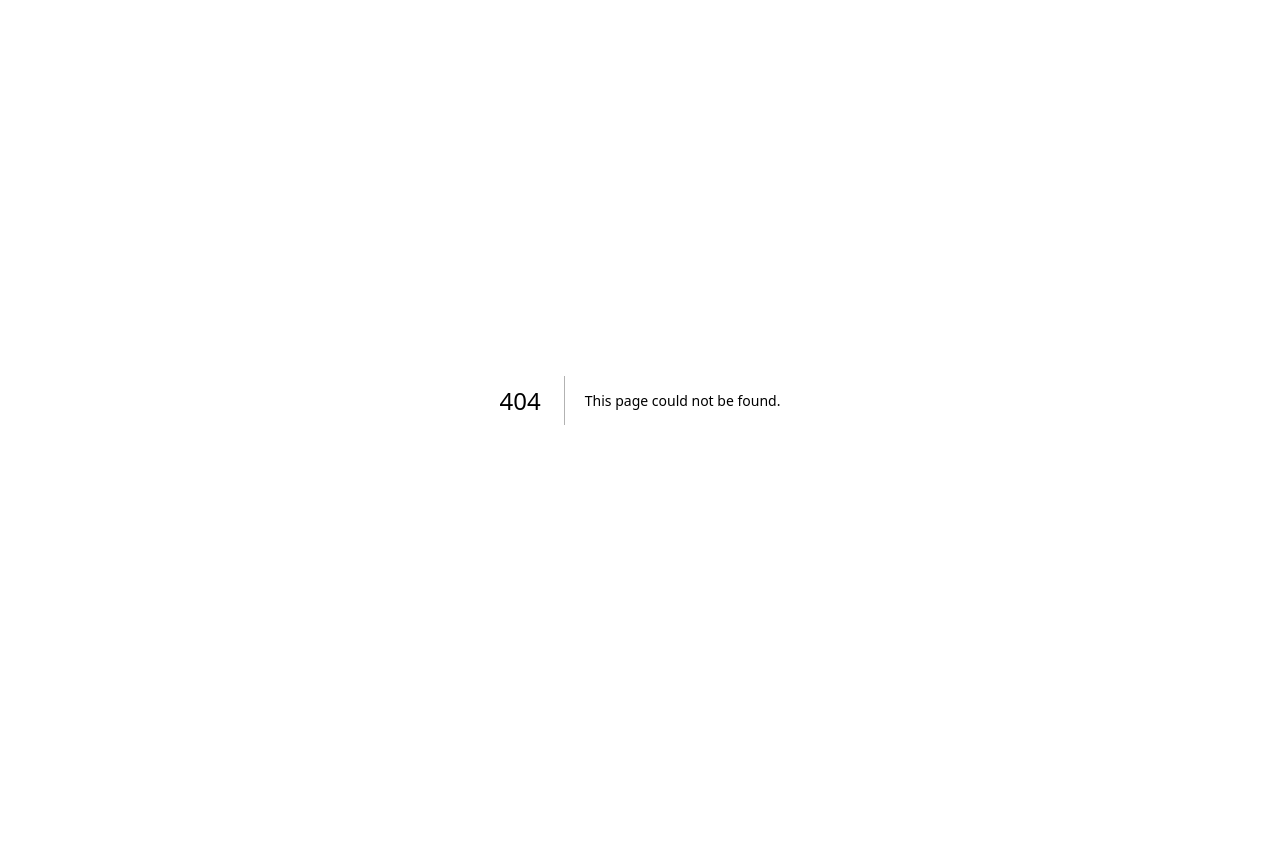
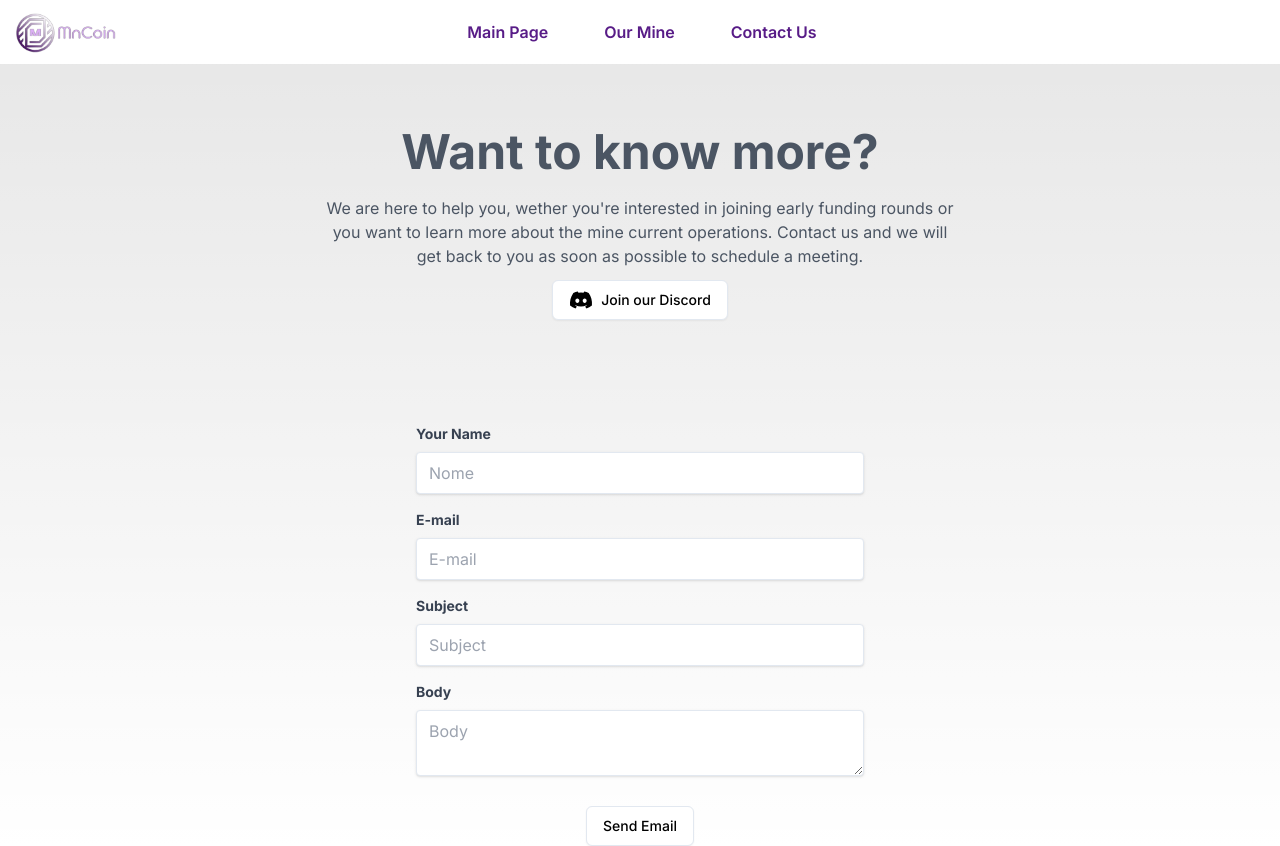
Before and after one commit to cadusaboya/mncoin, a Next.js app: page /contact in a window 1280 px wide. Before the commit this address had no page. Before the commit the page ends 800 px from the top, so only its background shows below. Built offline with nearby package versions, Linux system fonts and the light colour scheme.

Commit message:
First version of contact page

```diff
--- /dev/null
+++ b/app/contact/page.tsx
@@ -0,0 +1,24 @@
+import HeaderOthers from "@/components/Mine/HeaderOthers";
+import MainContact from "@/components/Contact/Main_Contact";
+import ContactForm from "@/components/Contact/ContactForm";
+import React from 'react';
+
+
+
+export default function Home() {
+  return (
+    <main>
+      <header>
+        <HeaderOthers />
+      </header>
+
+        <section className="pt-16">
+          <MainContact />
+        </section>
+
+        <section className="pt-8">
+          <ContactForm />
+        </section>
+      </main>
+  );
+}
--- /dev/null
+++ b/components/Contact/ContactForm.tsx
@@ -0,0 +1,69 @@
+"use client"
+
+import React, { useState } from 'react';
+import { useForm, SubmitHandler, FieldValues } from 'react-hook-form';
+import { Button } from "@/components/ui/button"
+import axios from 'axios';
+
+const ContactForm = () => {
+  const { register, handleSubmit } = useForm();
+  const [isDisabled, setIsDisabled] = useState(false);
+  const [message, setMessage] = useState('');
+  const [isSent, setIsSent] = useState(false);
+
+  const onSubmit: SubmitHandler<FieldValues> = async (data) => {
+    if (isSent) {
+      setMessage('Already sent a message. Please wait for a response.');
+      return;
+    }
+
+    setIsDisabled(true);
+    try {
+      const response = await axios.post('/api/send/', data); // Send data to API
+      setMessage(response.data.message); // Set the message state based on the response
+      setIsSent(true);
+    } catch (error) {
+      setMessage('Failed to send email.');
+    } finally {
+      setIsDisabled(false);
+
+    }
+  };
+
+  return (
+    <div className="flex justify-center mt-2">
+      <form className="w-full max-w-md" onSubmit={handleSubmit(onSubmit)}>
+        <div className="mb-4">
+          <label className="block text-gray-700 text-sm font-bold mb-2" htmlFor="name"> {/* Added label and input for name */}
+            Your Name
+          </label>
+          <input className="shadow border rounded w-full py-2 px-3 focus:outline-none focus:shadow-outline" type="text" placeholder="Nome" {...register("name", {required: true})} />
+        </div>
+        <div className="mb-4">
+          <label className="block text-gray-700 text-sm font-bold mb-2" htmlFor="email"> {/* Added label and input for name */}
+            E-mail
+          </label>
+          <input className="shadow border rounded w-full py-2 px-3 focus:outline-none focus:shadow-outline" type="email" placeholder="E-mail" {...register("email", {required: true})} />
+        </div>
+        <div className="mb-4">
+          <label className="block text-gray-700 text-sm font-bold mb-2" htmlFor="subject">
+            Subject
+          </label>
+          <input className="shadow border rounded w-full py-2 px-3 focus:outline-none focus:shadow-outline" type="text" placeholder="Subject" {...register("subject", {required: true})} />
+        </div>
+        <div className="mb-4">
+          <label className="block text-gray-700 text-sm font-bold mb-2" htmlFor="body">
+            Body
+          </label>
+          <textarea className="shadow border rounded w-full py-2 px-3 focus:outline-none focus:shadow-outline" placeholder="Body" {...register("body", {required: true})} />
+        </div>
+        <div style={{ display: 'flex', justifyContent: 'center' }}>
+        <Button disabled={isDisabled} type="submit" variant="outline" className="mt-2 shadow-sm">Send Email</Button>
+        </div>
+        {message && <p className="mt-2 text-center">{message}</p>}
+      </form>
+    </div>
+  );
+};
+
+export default ContactForm;
--- /dev/null
+++ b/components/Contact/Main_Contact.tsx
@@ -0,0 +1,26 @@
+import { Button } from "@/components/ui/button"
+import Link from 'next/link';
+import { FaDiscord } from "react-icons/fa";
+
+const MainContact = () => {
+  return (
+    <div className="flex items-center justify-between">
+      <div className="flex-1 py-16 md:py-16">
+        <h1 className="text-center text-3xl md:text-5xl font-bold text-gray-600">
+          Want to know more?
+        </h1>
+        <p className="text-center text-gray-600 mt-2 md:mt-5 px-6 md:px-20 lg:px-40 xl:px-80">
+          We are here to help you, wether you&apos;re interested in joining early funding rounds or you want to learn more about the mine current operations. Contact us and we will get back to you as soon as possible to schedule a meeting.
+        </p>
+        <div className="flex items-center justify-center mt-1">
+        <Button variant="outline" className="mt-2 shadow-sm" asChild>
+          <Link href="https://discord.gg/KvZR7AHH" target="_blank" rel="noopener noreferrer"><FaDiscord className="w-6 h-6 mr-2" />Join our Discord</Link>
+        </Button>
+        </div>
+      </div>
+
+    </div>
+  );
+};
+
+export default MainContact;
```
